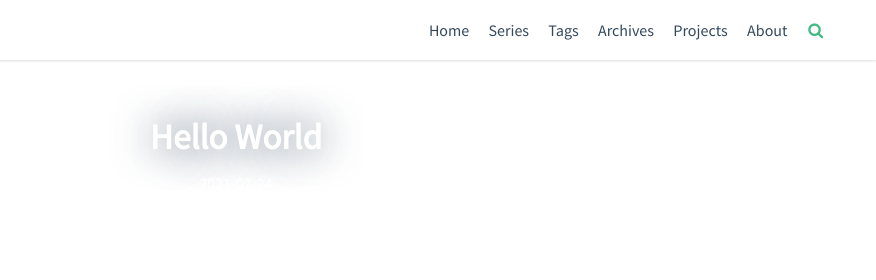
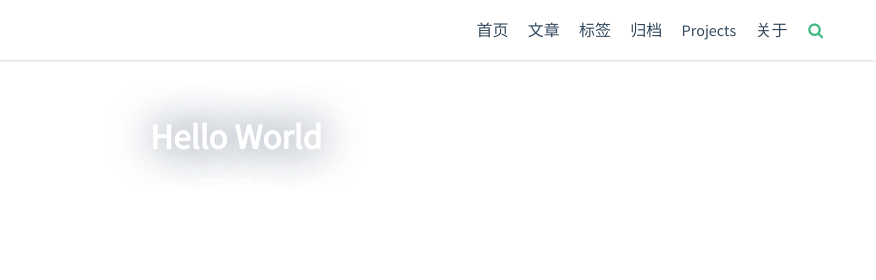
Before and after one commit to csliujw/blog, a plain HTML site: page 2021/07/24/hello-world/index.html in a window 1280 px wide. Shown: the top 280 px of the page, 404-1280 px from the left. Drawn offline with nearby package versions, Linux system fonts and the light colour scheme; some packages are replaced by stand-ins of ours; a script that the page names is missing.

Commit message:
Site updated: 2021-07-24 22:24:50

```diff
--- a/2021/07/24/hello-world/index.html
+++ b/2021/07/24/hello-world/index.html
@@ -76,25 +76,25 @@
 
         <li class="list-item">
 
-            <a href="/blog/" class="item-link">Home</a>
+            <a href="/blog/" class="item-link">首页</a>
 
         </li>
 
         <li class="list-item">
 
-            <a href="/blog/series/" class="item-link">Series</a>
+            <a href="/blog/series/" class="item-link">文章</a>
 
         </li>
 
         <li class="list-item">
 
-            <a href="/blog/tags/" class="item-link">Tags</a>
+            <a href="/blog/tags/" class="item-link">标签</a>
 
         </li>
 
         <li class="list-item">
 
-            <a href="/blog/archives/" class="item-link">Archives</a>
+            <a href="/blog/archives/" class="item-link">归档</a>
 
         </li>
 
@@ -106,7 +106,7 @@
 
         <li class="list-item">
 
-            <a href="/blog/about/" class="item-link">About</a>
+            <a href="/blog/about/" class="item-link">关于</a>
 
         </li>
 
@@ -128,25 +128,25 @@
 
           <li class="menu-item">
 
-              <a href="/blog/" class="menu-link">Home</a>
+              <a href="/blog/" class="menu-link">首页</a>
 
           </li>
 
           <li class="menu-item">
 
-              <a href="/blog/series/" class="menu-link">Series</a>
+              <a href="/blog/series/" class="menu-link">文章</a>
 
           </li>
 
           <li class="menu-item">
 
-              <a href="/blog/tags/" class="menu-link">Tags</a>
+              <a href="/blog/tags/" class="menu-link">标签</a>
 
           </li>
 
           <li class="menu-item">
 
-              <a href="/blog/archives/" class="menu-link">Archives</a>
+              <a href="/blog/archives/" class="menu-link">归档</a>
 
           </li>
 
@@ -158,7 +158,7 @@
 
           <li class="menu-item">
 
-              <a href="/blog/about/" class="menu-link">About</a>
+              <a href="/blog/about/" class="menu-link">关于</a>
 
           </li>
 
```
Also changed, not shown: 2021/07/24/test/index.html (+10 -10 lines), archives/2021/07/index.html (+10 -10 lines), archives/2021/index.html (+10 -10 lines), archives/index.html (+10 -10 lines), index.html (+10 -10 lines).
